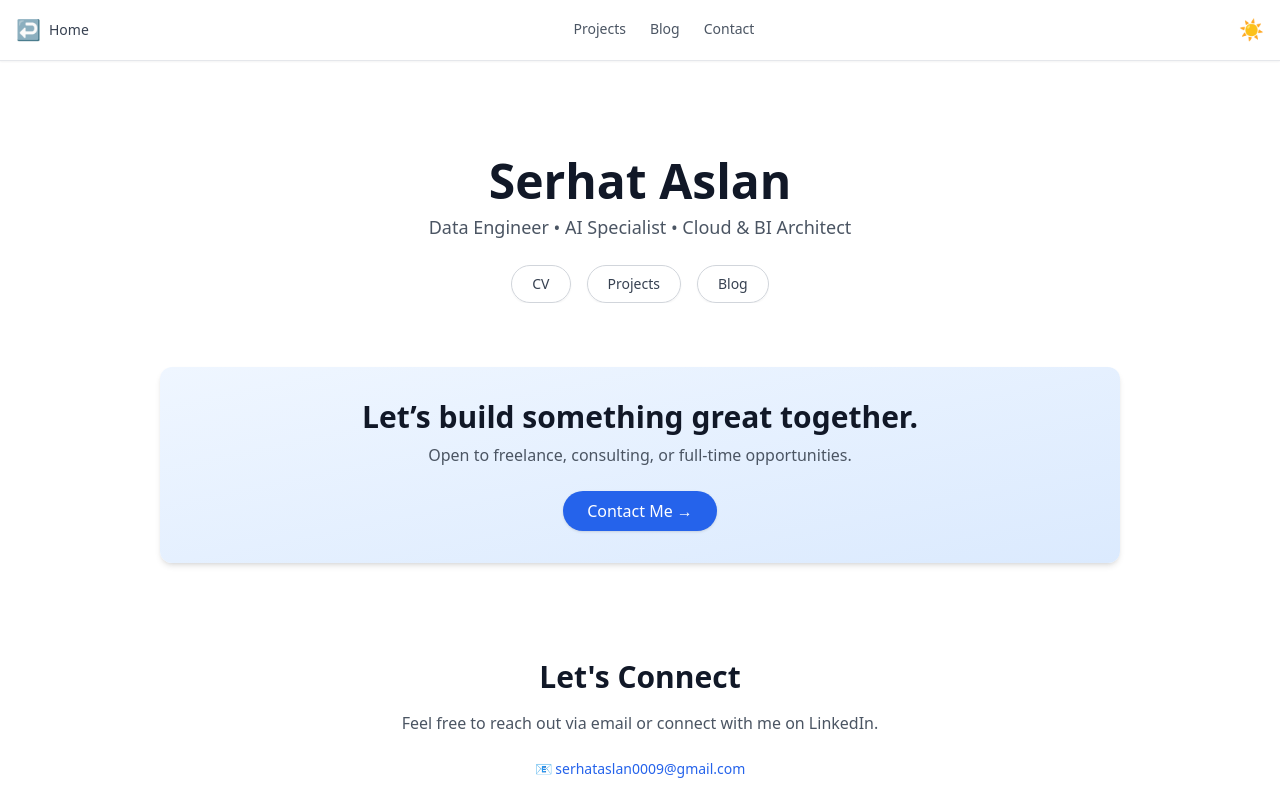
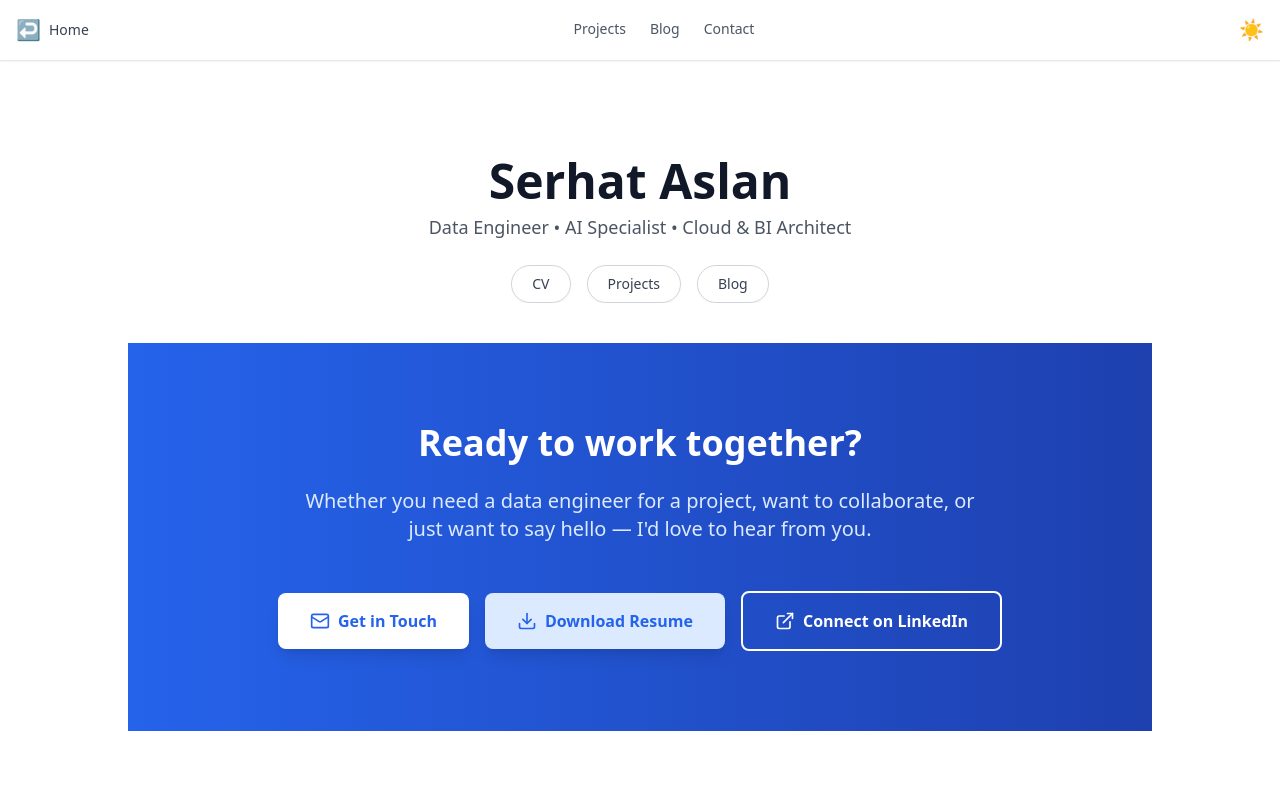
Before and after one commit to wizard17-star/portfolio-nextjs, a Next.js app: page / in a window 1280 px wide. Shown: the top 795 px of the page. Built offline with nearby package versions, Linux system fonts and the light colour scheme.

Commit message:
feat: Add CTA component with resume download and social links

```diff
--- a/src/app/page.tsx
+++ b/src/app/page.tsx
@@ -5,6 +5,7 @@ import { useEffect, useRef, useState } from 'react'
 import { useRouter } from 'next/navigation'
 import { getMediumPosts } from '../lib/getMediumPosts'
 import type { MediumPost } from '../types'
+import CTA from '@/components/CTA'
 
 export default function Home() {
   const [activeSection, setActiveSection] = useState<'cv' | 'projects' | 'blog' | null>(null)
@@ -53,7 +54,7 @@ export default function Home() {
         {activeSection === 'cv' && <CVSection />}
         {activeSection === 'projects' && <ProjectsSection />}
         {activeSection === 'blog' && <BlogSection posts={blogPosts} />}
-        <CallToAction />
+        <CTA />
         <ContactSection />
       </div>
     </main>
--- /dev/null
+++ b/src/components/CTA.tsx
@@ -0,0 +1,84 @@
+'use client'
+
+import { motion } from 'framer-motion'
+import { Download, Mail, ExternalLink } from 'lucide-react'
+import Link from 'next/link'
+
+export default function CTASection() {
+  return (
+    <section className="py-20 bg-gradient-to-r from-blue-600 to-blue-800 dark:from-blue-900 dark:to-blue-950">
+      <div className="max-w-4xl mx-auto px-4 sm:px-6 lg:px-8">
+        <motion.div
+          initial={{ opacity: 0, scale: 0.95 }}
+          whileInView={{ opacity: 1, scale: 1 }}
+          viewport={{ once: true }}
+          transition={{ duration: 0.5 }}
+          className="text-center"
+        >
+          <h2 className="text-4xl font-bold text-white mb-6">
+            Ready to work together?
+          </h2>
+          <p className="text-xl text-blue-100 mb-12 max-w-2xl mx-auto">
+            Whether you need a data engineer for a project, want to collaborate, or just want to say hello — I'd love to hear from you.
+          </p>
+
+          <div className="flex flex-col sm:flex-row gap-4 justify-center items-center">
+            {/* Get in Touch Button */}
+            <motion.div
+              initial={{ opacity: 0, y: 10 }}
+              whileInView={{ opacity: 1, y: 0 }}
+              viewport={{ once: true }}
+              transition={{ delay: 0.1 }}
+              whileHover={{ scale: 1.05 }}
+            >
+              <Link
+                href="/contact"
+                className="inline-flex items-center gap-2 px-8 py-4 bg-white text-blue-600 font-bold rounded-lg hover:bg-blue-50 transition-all shadow-lg hover:shadow-2xl"
+              >
+                <Mail className="w-5 h-5" />
+                Get in Touch
+              </Link>
+            </motion.div>
+
+            {/* Resume Download */}
+            <motion.div
+              initial={{ opacity: 0, y: 10 }}
+              whileInView={{ opacity: 1, y: 0 }}
+              viewport={{ once: true }}
+              transition={{ delay: 0.2 }}
+              whileHover={{ scale: 1.05 }}
+            >
+              <a
+                href="/Resume_Serhat.pdf"
+                download
+                className="inline-flex items-center gap-2 px-8 py-4 bg-blue-100 dark:bg-blue-800 text-blue-600 dark:text-blue-100 font-bold rounded-lg hover:bg-blue-200 dark:hover:bg-blue-700 transition-all shadow-lg"
+              >
+                <Download className="w-5 h-5" />
+                Download Resume
+              </a>
+            </motion.div>
+
+            {/* LinkedIn */}
+            <motion.div
+              initial={{ opacity: 0, y: 10 }}
+              whileInView={{ opacity: 1, y: 0 }}
+              viewport={{ once: true }}
+              transition={{ delay: 0.3 }}
+              whileHover={{ scale: 1.05 }}
+            >
+              <a
+                href="https://www.linkedin.com/in/serhat-aslan/"
+                target="_blank"
+                rel="noopener noreferrer"
+                className="inline-flex items-center gap-2 px-8 py-4 border-2 border-white text-white font-bold rounded-lg hover:bg-white hover:text-blue-600 transition-all"
+              >
+                <ExternalLink className="w-5 h-5" />
+                Connect on LinkedIn
+              </a>
+            </motion.div>
+          </div>
+        </motion.div>
+      </div>
+    </section>
+  )
+}
```
